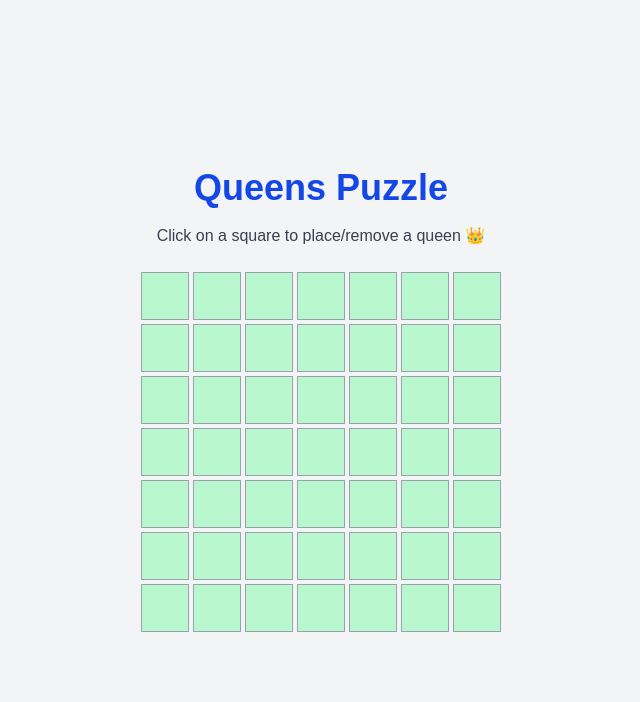
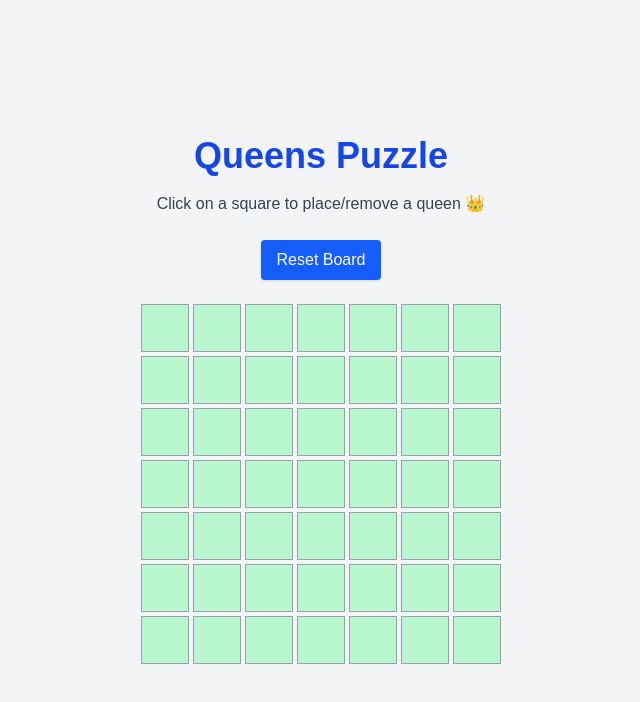
Before and after one commit to AtchuthanSriranjan/frontend, a Next.js app: page / in a window 1280 px wide. Shown: the top 702 px of the page, without its empty margins (319-959 px from the left). Built offline with nearby package versions, Linux system fonts and the light colour scheme.

Commit message:
Add reset board button and improve board init. + code documentation

```diff
--- a/pages/index.tsx
+++ b/pages/index.tsx
@@ -7,11 +7,13 @@ export default function Home() {
   // Define the grid size 7x7 board
   const size = 7;
 
+  // Helper to create a fresh empty board
+  const createEmptyBoard = () =>
+    Array.from({ length: size }, () => Array(size).fill(false));
+
   // Initialize a 2D boolean array to represent the board.
   // Each cell is initially set to "false" meaning: no queen.
-  const [board, setBoard] = useState<boolean[][]>(
-    Array.from({ length: size }, () => Array(size).fill(false))
-  );
+  const [board, setBoard] = useState<boolean[][]>(createEmptyBoard());
 
   // Cell Toggle Function
   // Flips the cell's boolean value (true → false or false → true)
@@ -21,6 +23,12 @@ export default function Home() {
     );
     // Update the state with the new board
     setBoard(newBoard);
+  };
+
+  // Reset Function
+  // Clears the board back to all false
+  const resetBoard = () => {
+    setBoard(createEmptyBoard());
   };
 
   return (
@@ -34,6 +42,14 @@ export default function Home() {
       <p className="text-gray-700 mb-6">
         Click on a square to place/remove a queen 👑
       </p>
+
+      {/* --- Controls --- */}
+      <button
+        onClick={resetBoard}
+        className="mb-6 px-4 py-2 bg-blue-600 text-white rounded shadow hover:bg-blue-700 focus:outline-none focus:ring-2 focus:ring-blue-400"
+      >
+        Reset Board
+      </button>
 
       {/* --- Game Board Container --- */}
       {/* Use CSS grid to arrange cells into a 7x7 grid */}
```
